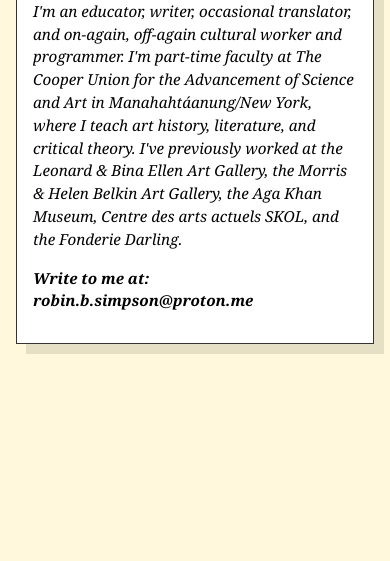
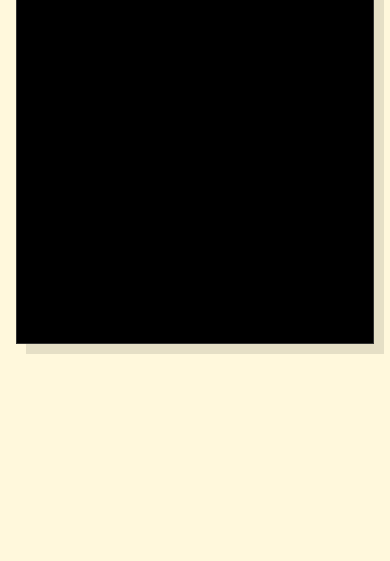
Before and after one commit to rbsimpson/website, a plain HTML site: page index.html in a window 390 px wide. Shown: the part 283-844 px from the top of the page. Drawn offline with Linux system fonts and the light colour scheme.

Commit message:
Update index.html

```diff
--- a/index.html
+++ b/index.html
@@ -49,10 +49,11 @@
       word-break: break-word;
     }
     /* Use a media query to add a breakpoint at 800px: */
-    @media screen and (max-width: 800px) {
+   @media screen and (max-width: 800px) {
       .card {
         padding: 1rem;
-        width: 100%
+        width: 100%;
+        background-color: #000000;
       }
 
       .card h1 {
```
